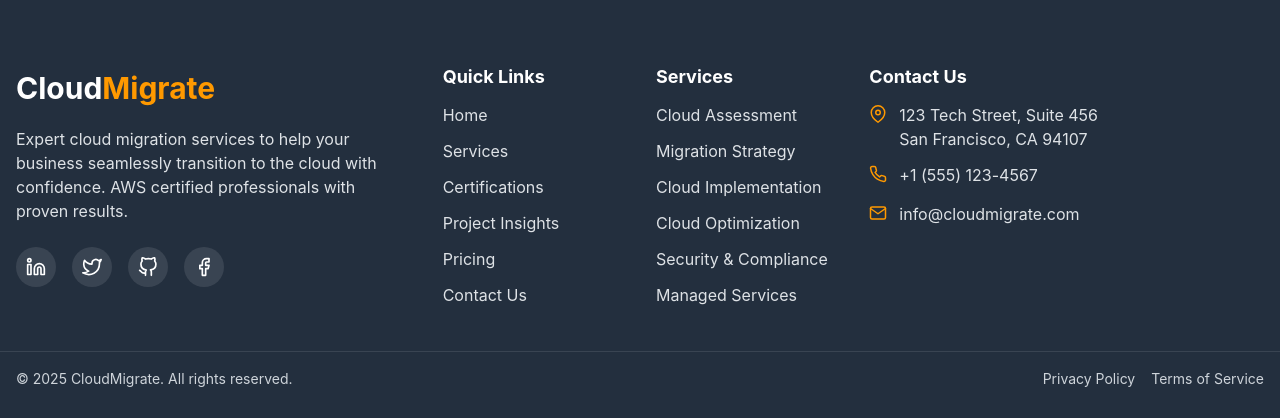
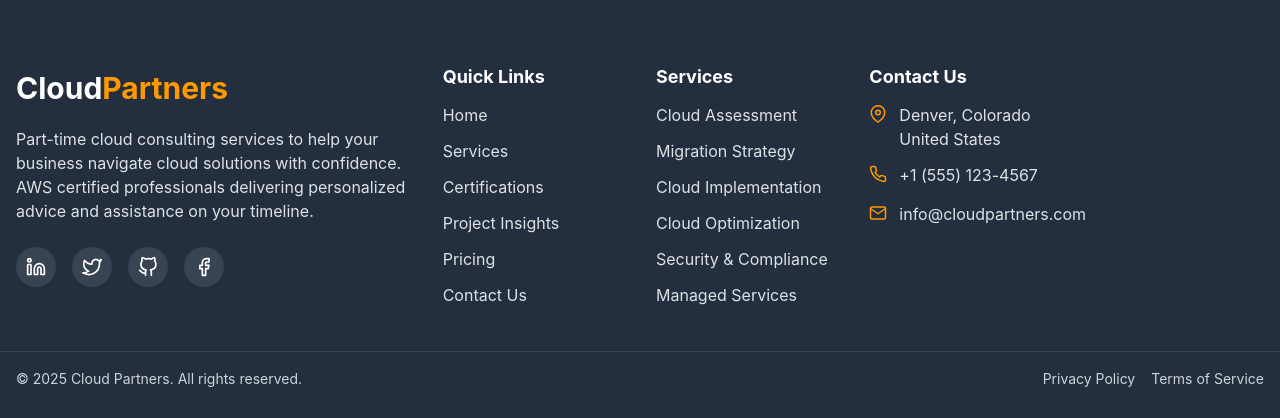
Before and after one commit to Tetianamost/cloud-consulting-business, a React (Create React App) app: page / in a window 1280 px wide. Shown: the part 6099-6517 px from the top of the page. Built offline with nearby package versions, Linux system fonts and the light colour scheme.

Commit message:
Don't use weekend availability - Footer

```diff
--- a/src/components/layout/Footer.tsx
+++ b/src/components/layout/Footer.tsx
@@ -189,10 +189,10 @@ const Footer: React.FC = () => {
       <FooterContent>
         <LogoColumn>
           <Logo>
-            Cloud<span>Migrate</span>
+            Cloud<span>Partners</span>
           </Logo>
           <Description>
-            Expert cloud migration services to help your business seamlessly transition to the cloud with confidence. AWS certified professionals with proven results.
+            Part-time cloud consulting services to help your business navigate cloud solutions with confidence. AWS certified professionals delivering personalized advice and assistance on your timeline.
           </Description>
           <SocialLinks>
             <SocialLink
@@ -275,8 +275,8 @@ const Footer: React.FC = () => {
                 </svg>
               </ContactIcon>
               <div>
-                123 Tech Street, Suite 456<br />
-                San Francisco, CA 94107
+                Denver, Colorado<br />
+                United States
               </div>
             </ContactItem>
             <ContactItem>
@@ -294,7 +294,7 @@ const Footer: React.FC = () => {
                   <polyline points="22,6 12,13 2,6"></polyline>
                 </svg>
               </ContactIcon>
-              <div>info@cloudmigrate.com</div>
+              <div>info@cloudpartners.com</div>
             </ContactItem>
           </ContactInfo>
         </ContactColumn>
@@ -303,7 +303,7 @@ const Footer: React.FC = () => {
       <Divider />
 
       <Copyright>
-        <div>&copy; {currentYear} CloudMigrate. All rights reserved.</div>
+        <div>&copy; {currentYear} Cloud Partners. All rights reserved.</div>
         <FooterLinks>
           <a href="/privacy-policy">Privacy Policy</a>
           <a href="/terms-of-service">Terms of Service</a>
```
